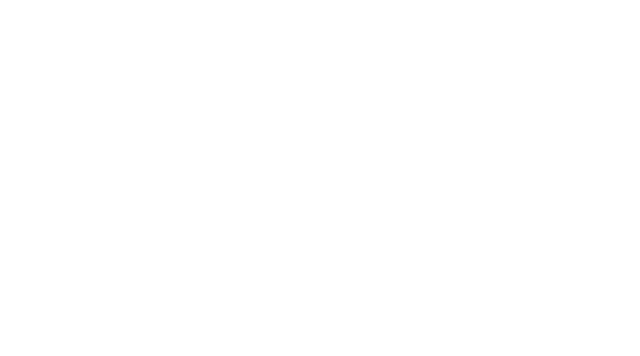
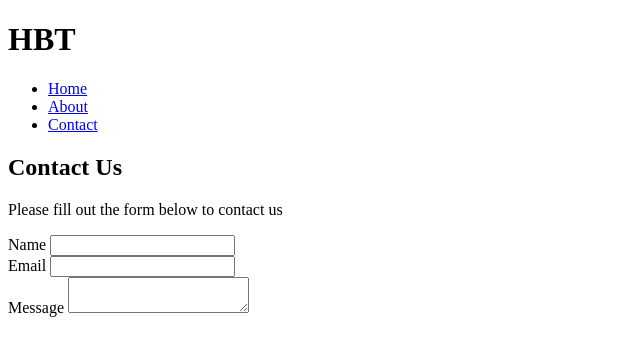
Before and after one commit to dominion-30/Learning, a plain HTML site: page hotel_project/contact.html in a window 1280 px wide. Shown: the whole page, without its empty margins (0-640 px from the left). Drawn offline with Linux system fonts and the light colour scheme.

Commit message:
add files

```diff
--- a/hotel_project/contact.html
+++ b/hotel_project/contact.html
@@ -0,0 +1,46 @@
+<!DOCTYPE html>
+<html lang="en">
+<head>
+    <meta charset="UTF-8">
+    <meta name="viewport" content="width=device-width, initial-scale=1.0">
+    <meta name="description" content="Contact Hotel BT by filling the form or on all our social media platforms">
+    <meta name="keywords" content="HBT,Form,Contact, Social Media, Hospitality">
+    <title>Contact</title>
+</head>
+<body>
+    <header>
+        <h1>HBT</h1>
+        <nav>
+            <ul>
+                <li><a href="#">Home</a></li>
+                <li><a href="#">About</a></li>
+                <li><a href="#">Contact</a></li>
+            </ul>
+        </nav>
+    </header>
+    <main>
+        <h2>Contact Us</h2>
+        <p>Please fill out the form below to contact us</p>
+
+        <form action="">
+            <div class="formgroup">
+                <label for="name">Name</label>
+                <input type="text" name="name" id="name">
+            </div>
+            <div class="formgroup">
+                <label for="email">Email</label>
+                <input type="email" name="email" id="email">
+            </div>
+            <div class="formgroup">
+                <label for="message">Message</label>
+                <textarea name="message" id="message"></textarea>
+            </div>
+        </form>
+    </main>
+
+    <footer>
+        <div class="box"></div>
+    </footer>
+
+</body>
+</html>
--- a/hotel_project/style.css
+++ b/hotel_project/style.css
@@ -0,0 +1,66 @@
+*{
+    box-sizing: border-box;
+    margin: 0;
+    padding: 0;
+}
+header{
+    position: relative;
+    background-color: black;
+    padding: 15px 20px;
+
+
+}
+header h1{
+    position: absolute;
+    top: 0;
+    left: 0;
+    display: inline;
+    color: #fff;
+    padding: 5px 10px;
+
+}
+
+
+li{
+    display: inline;
+    position: relative;
+
+}
+
+ li a{
+
+
+    color: #fff;
+    text-decoration: none;
+    position: absolute;
+    top: 0;
+    right: 50px;
+    width: 50px;
+
+
+
+
+
+
+
+}
+
+
+
+/* .hero{
+    margin-top: 50px;
+    background-image: url("img/showcase.jpg");
+    width: 100%;
+    height: 500px;
+} */
+/* .hero-box h2, .hero-box p{
+    text-align: center;
+
+
+} */
+
+
+.hero-box button{
+
+    margin: auto;
+}
```
Also changed, not shown: hotel_project/about.html (added, +46 -0 lines), hotel_project/index.html (+6 -3 lines).
